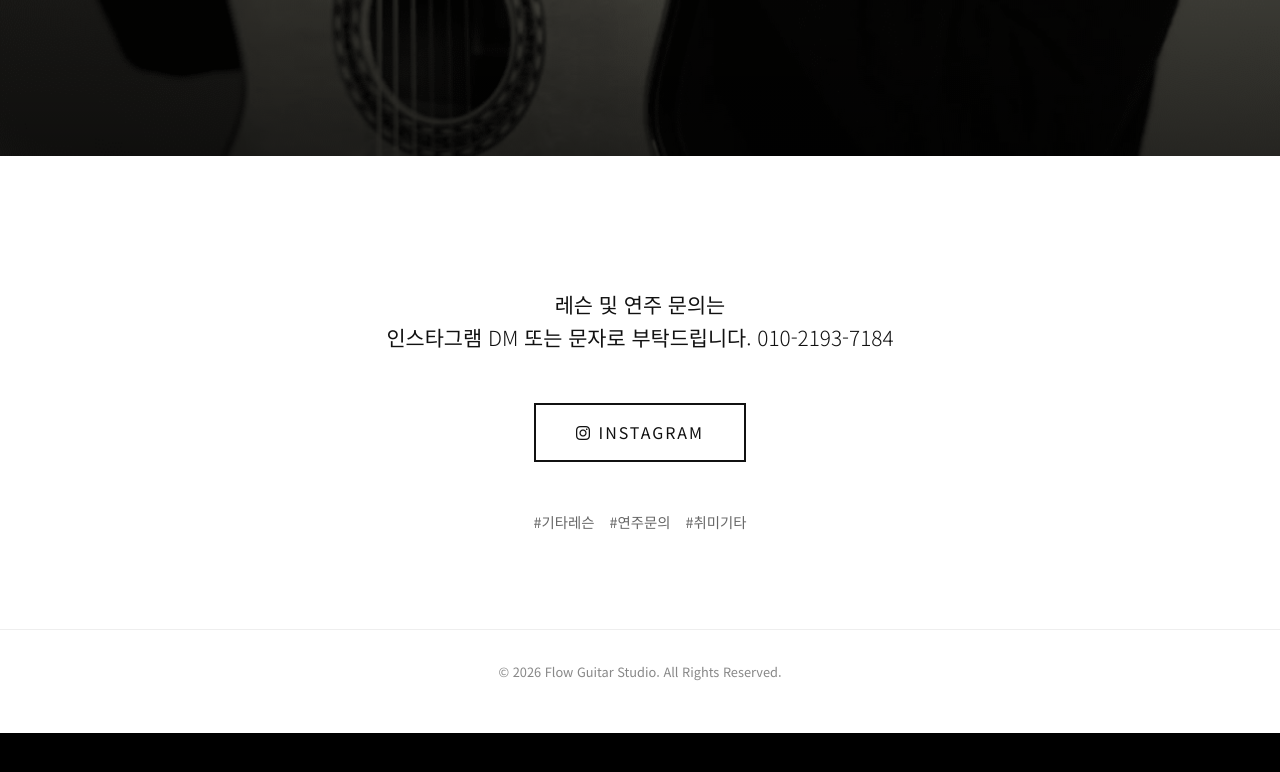
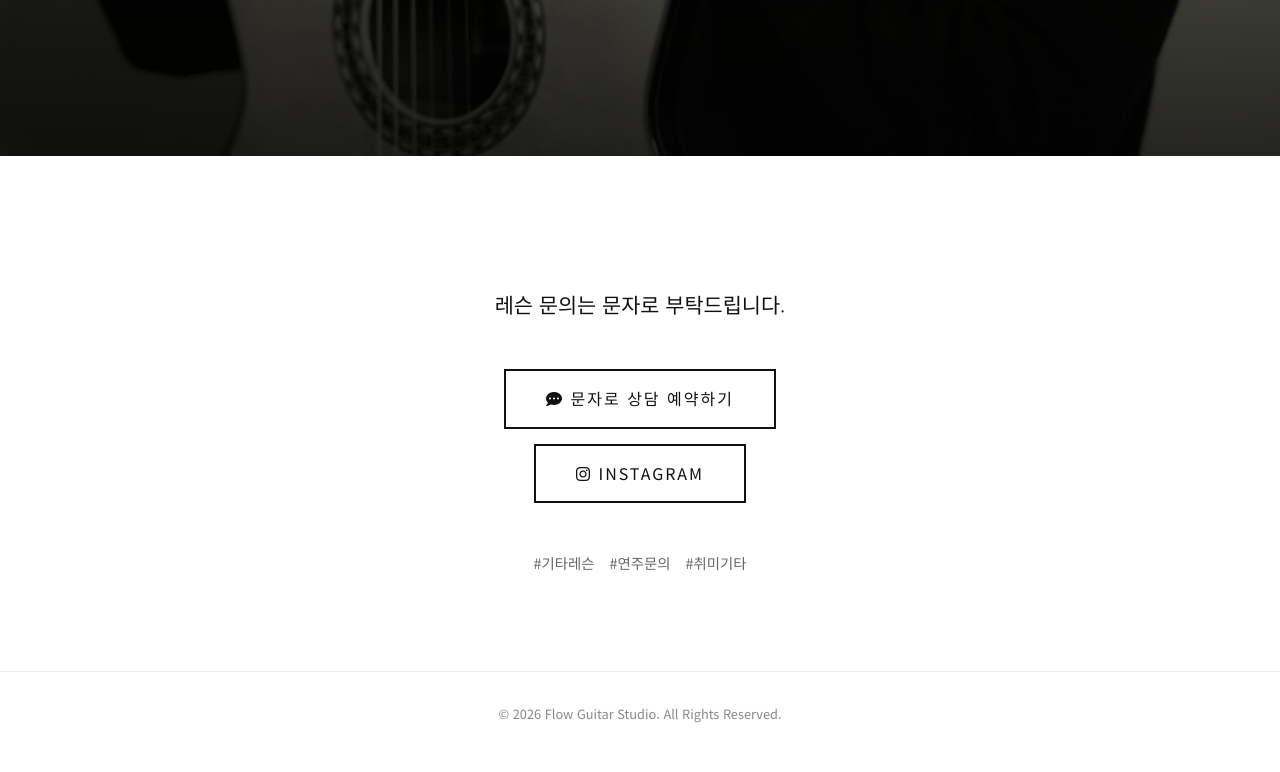
Before and after one commit to flowguitarstudio/flowguitarstudio.github.io, a plain HTML site: page index.html in a window 1280 px wide. Shown: the part 2244-3016 px from the top of the page. Before the commit the page ends 2977 px from the top, so only its background shows below. Drawn offline with nearby package versions, Linux system fonts and the light colour scheme; a web font is replaced by a local one.

Commit message:
2026.03.23

```diff
--- a/index.html
+++ b/index.html
@@ -112,12 +112,15 @@
         <div class="container">
             <div class="content">
                 <p class="contact-message fade-in-scroll">
-                    레슨 및 연주 문의는<br>인스타그램 DM 또는 문자로 부탁드립니다.
-                    010-2193-7184
+                    레슨 문의는 문자로 부탁드립니다.
+
                 </p>
 
                 <div class="contact-links fade-in-scroll">
-                    <a href="https://www.instagram.com/flowguitar_/" target="_blank" class="btn-instagram">
+                    <a href="sms:010-2193-7184" class="btn-contact" id="sms-link">
+                        <i class="fas fa-comment-dots"></i> 문자로 상담 예약하기
+                    </a>
+                    <a href="https://www.instagram.com/flowguitar_/" target="_blank" class="btn-contact">
                         <i class="fab fa-instagram"></i> Instagram
                     </a>
                 </div>
--- a/script.js
+++ b/script.js
@@ -45,4 +45,13 @@ document.addEventListener('DOMContentLoaded', () => {
     sections.forEach(section => {
         logoObserver.observe(section);
     });
+
+    // SMS link dynamic body for iOS/Android compatibility
+    const smsLink = document.getElementById('sms-link');
+    if (smsLink) {
+        const message = "[Flow Guitar Studio] 레슨 문의드립니다.\n1. 성함: > \n2. 연령대(성인/학생): > \n3. 기타 경험: > \n4. 상담 희망 시간: > ";
+        const isIOS = /iPad|iPhone|iPod/.test(navigator.userAgent) && !window.MSStream;
+        const separator = isIOS ? '&' : '?';
+        smsLink.href = `sms:010-2193-7184${separator}body=${encodeURIComponent(message)}`;
+    }
 });
--- a/style.css
+++ b/style.css
@@ -75,6 +75,7 @@ h1 {
     /* Smooth color transition */
 
     /* mix-blend-mode: difference; Removed as per request for strict white/black control */
+
 
     opacity: 0;
     animation: fadeIn 1s forwards 0.5s;
@@ -251,7 +252,15 @@ h1 {
     font-weight: 300;
 }
 
-.btn-instagram {
+.contact-links {
+    display: flex;
+    flex-direction: column;
+    align-items: center;
+    gap: 15px;
+    margin-bottom: 3rem;
+}
+
+.btn-contact {
     display: inline-block;
     border: 2px solid #111;
     padding: 15px 40px;
@@ -259,10 +268,9 @@ h1 {
     text-transform: uppercase;
     letter-spacing: 2px;
     transition: all 0.3s ease;
-    margin-bottom: 3rem;
 }
 
-.btn-instagram:hover {
+.btn-contact:hover {
     background-color: #111;
     color: #fff;
 }
```
